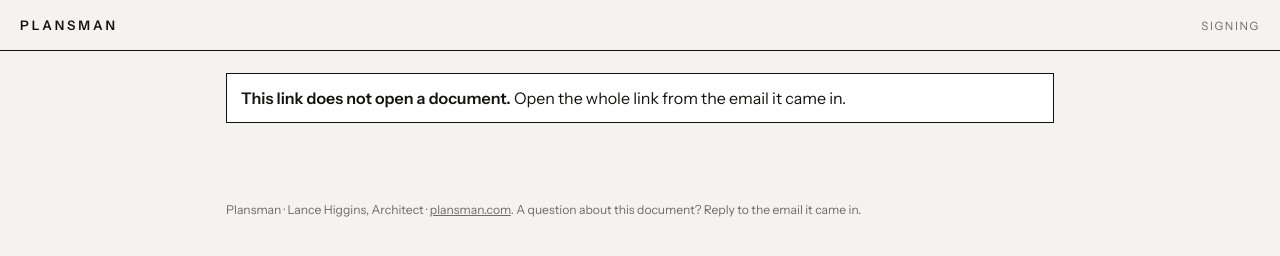
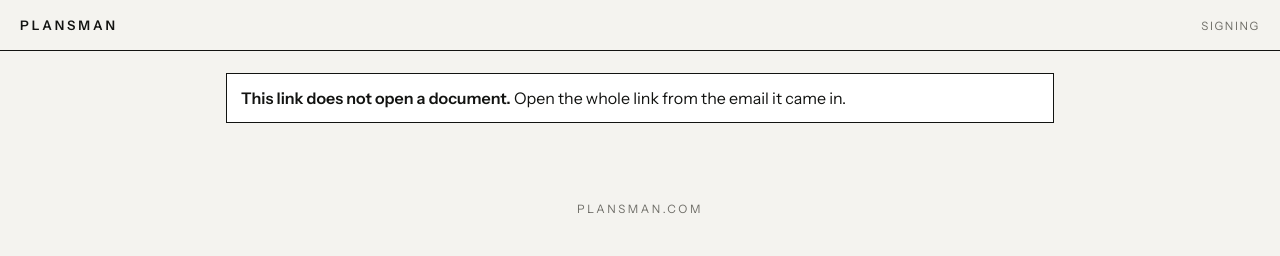
Before and after one commit to plansmanai/plansmanai.github.io, a plain HTML site: page sign/index.html in a window 1280 px wide. Drawn offline with Linux system fonts and the light colour scheme.

Commit message:
Signing page: the foot of the page says PLANSMAN.COM and nothing else

```diff
--- a/sign/index.html
+++ b/sign/index.html
@@ -55,8 +55,8 @@ button.go[disabled] { opacity: .35; cursor: default; }
 button.sec { background: none; color: var(--fg); }
 #msg { margin: 12px 0 0; min-height: 1.4em; font-size: .9rem; color: var(--mark); }
 .fine { margin: 14px 0 0; color: var(--muted); font-size: .78rem; }
-footer { max-width: 860px; margin: 0 auto; padding: 0 16px calc(env(safe-area-inset-bottom, 0px) + 28px); color: var(--muted); font-size: .76rem; }
-footer a { color: inherit; }
+footer { max-width: 860px; margin: 0 auto; padding: 0 16px calc(env(safe-area-inset-bottom, 0px) + 28px); color: var(--muted); font-size: .72rem; letter-spacing: .22em; text-align: center; }
+footer a { color: inherit; text-decoration: none; }
 [hidden] { display: none !important; }
 </style>
 </head>
@@ -84,7 +84,8 @@ footer a { color: inherit; }
     </div>
   </section>
 </main>
-<footer>Plansman · Lance Higgins, Architect · <a href="https://www.plansman.com/">plansman.com</a>. A question about this document? Reply to the email it came in.</footer>
+<!-- the foot of the page says PLANSMAN.COM and nothing else (Lance, 26 Nov 2026, after signing a test: "found this weird text at the bottom. Just have it say PLANSMAN.COM") -->
+<footer><a href="https://www.plansman.com/">PLANSMAN.COM</a></footer>
 <script>
 (function () {
   'use strict';
```
